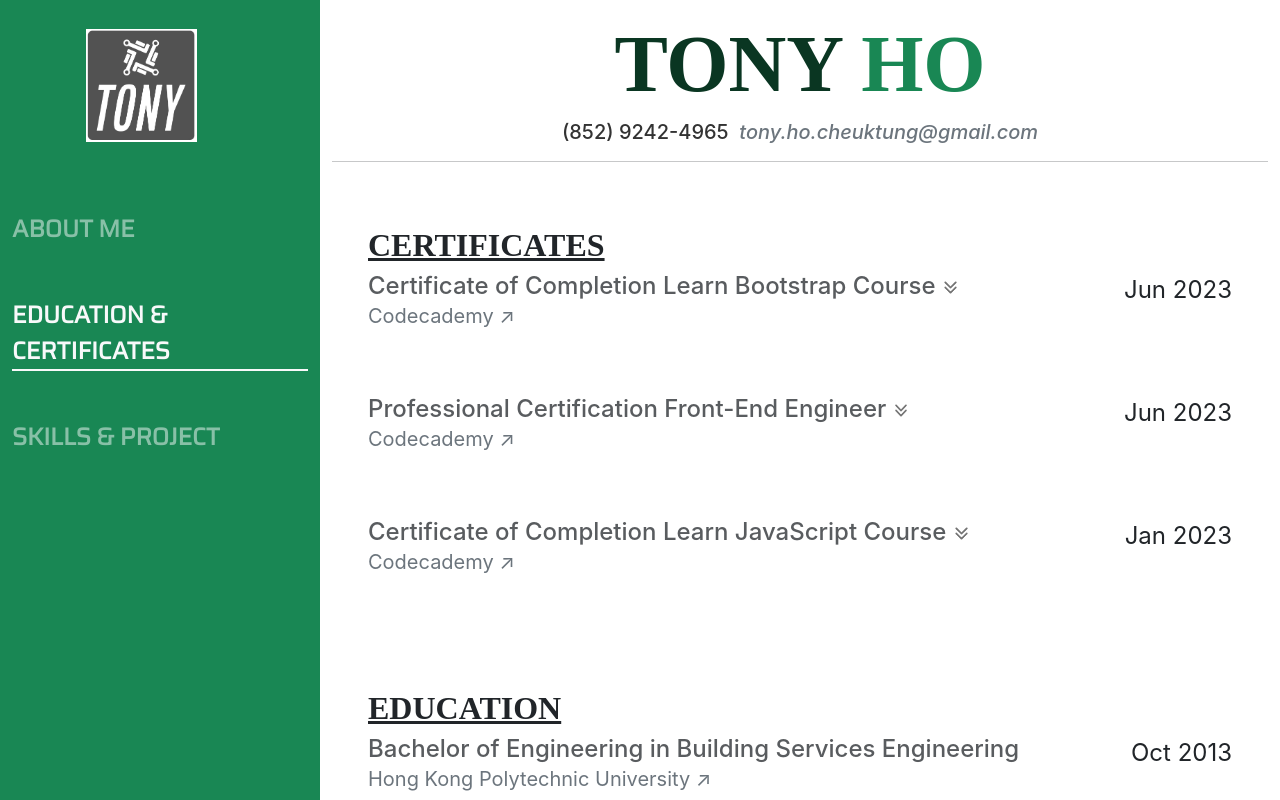
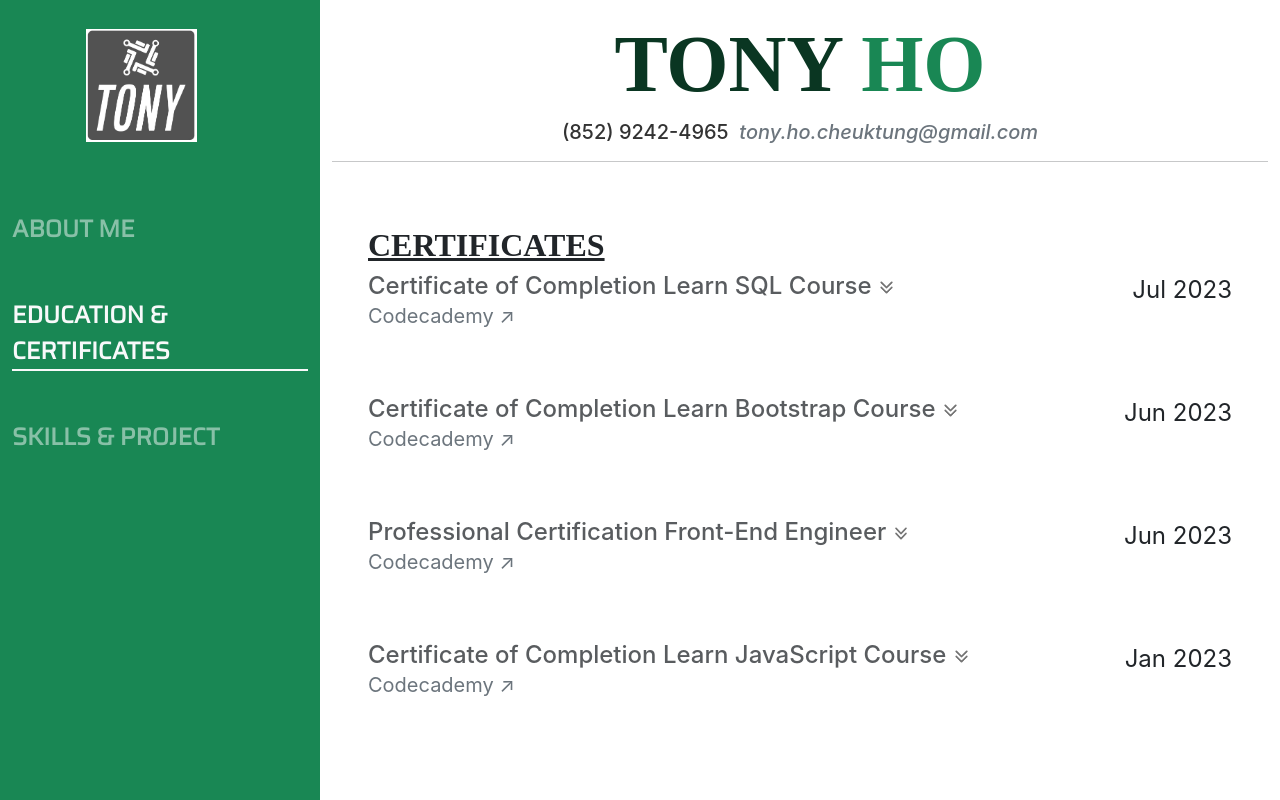
Before and after one commit to Tony-Tyrant/My-Portfolio, a React (Create React App) app: page /home in a window 1280 px wide. Both pictures are taken after a click on the item "EDUCATION & CERTIFICATES". Shown: the top 800 px of the page. Built offline with nearby package versions, Linux system fonts and the light colour scheme; a web font is replaced by a local one.

Commit message:
Added SQL cert

```diff
--- a/src/App.css
+++ b/src/App.css
@@ -33,7 +33,7 @@ b{
   opacity: 100%;
 }
 
-#frontend:hover, #javascript:hover, #bootstrap:hover {
+#frontend:hover, #javascript:hover, #bootstrap:hover, #SQL:hover {
   text-decoration: underline;
   cursor: pointer;
 }
--- a/src/componenets/AboutMe.js
+++ b/src/componenets/AboutMe.js
@@ -7,8 +7,7 @@ export default function AboutMe() {
                 <p className='lead'>
                     I am a self-taught programmer. I have honed my skills in programming languages such as
                     <b> HTML</b>,<b> CSS</b> and <b>JavaScript</b> and have experience in front-end frameworks
-                    such as <b>React.js</b>, <b>React-Redux</b>, <b>Bootstrap</b> and <b>Git</b> through
-                    taking online courses and completing personal projects.<br />
+                    <b>React.js</b> through taking online courses and completing personal projects.<br />
                     <br />
                     I graduated with a Bachelor of Building Services Engineering.
                     During almost 10 years of life being a BS engineer,
--- a/src/componenets/Education.js
+++ b/src/componenets/Education.js
@@ -20,6 +20,39 @@ export default function Education() {
     return (
         <section id='Education'>
             <h2 className="mt-5 text-uppercase text-decoration-underline fw-bold">certificates</h2>
+            <div className="d-flex flex-column flex-md-row justify-content-between mb-5">
+
+
+                <div className="flex-grow-1">
+                    <h4 className="mb-0 text-body-secondary" id="SQL" onClick={clickHandle}>
+                        Certificate of Completion Learn SQL Course&nbsp;
+                        <img
+                            style={selected === 'SQL' ? {height:"0.7em", rotate: "180deg"} : {height:"0.7em"}}
+                            src="resources/dropdown.png"
+                            alt="dropdown"
+                            onClick={clickHandle}/>
+                    </h4>
+
+                    <div className="mb-3 fs-5 ">
+                        <a
+                            href="http://www.codecademy.com/"
+                            target="_blank"
+                            rel="noopener noreferrer"
+                            title="codecademy.com"
+                            className='link-secondary text-decoration-none '>
+
+                            Codecademy ↗
+                        </a>
+                    </div>
+                    <img
+                        className="w-100"
+                        src='/resources/learn_SQL.png'
+                        alt='Certificate of the completion of a SQL Course in Codecademy'
+                        hidden={selected === 'SQL' ? false : true} />
+                </div>
+                <div class="flex-shrink-0"><span class="fs-4">Jul 2023</span></div>
+            </div>
+
             <div className="d-flex flex-column flex-md-row justify-content-between mb-5">
 
 
--- a/src/componenets/ITskills.js
+++ b/src/componenets/ITskills.js
@@ -12,6 +12,7 @@ export default function ITSkills() {
                 <img className="p-1" src="resources/redux.png" alt="React-Redux logo" />
                 <img className="p-1" src="resources/bootstrap.png" alt="bootstrap logo" />
                 <img className="p-1" src="resources/ba8u9otcvrpidtbd94kvclvgb2.png" alt="git logo" />
+                <img className="p-1" src="resources/SQL.png" alt="SQL logo" />
             </div>
 
             <h2 className="mt-5 pt-5 mb-3 text-uppercase text-decoration-underline fw-bold">personal project</h2>
```
Also changed, not shown: public/resources/SQL.png (added), public/resources/learn_SQL.png (added).
